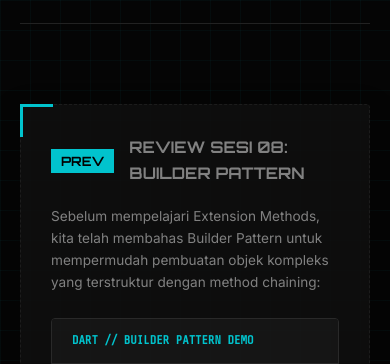
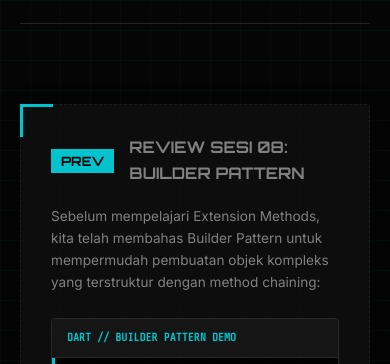
Before and after one commit to brave4041/HerlySi, a plain HTML site: page Tugas9/index.html in a window 390 px wide. Shown: the part 480-844 px from the top of the page. Drawn offline with nearby package versions, Linux system fonts and the light colour scheme.

Commit message:
Update index.html

```diff
--- a/Tugas9/index.html
+++ b/Tugas9/index.html
@@ -277,6 +277,23 @@
       align-items: center;
       font-size: 0.75rem;
       border-bottom: 1px solid #333;
+      flex-wrap: wrap;
+      gap: 10px;
+    }
+
+    @media (max-width: 480px) {
+      .code-header {
+        padding: 10px 15px;
+      }
+      .code-header .lang {
+        font-size: 0.7rem;
+        word-break: break-all;
+        max-width: 180px;
+      }
+      .btn {
+        padding: 6px 12px;
+        font-size: 0.7rem;
+      }
     }
 
     .code-header .lang {
```
